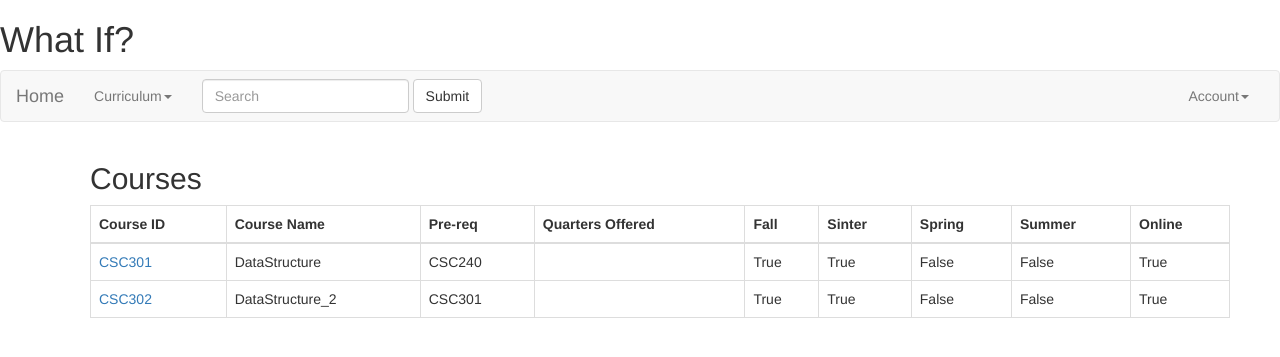
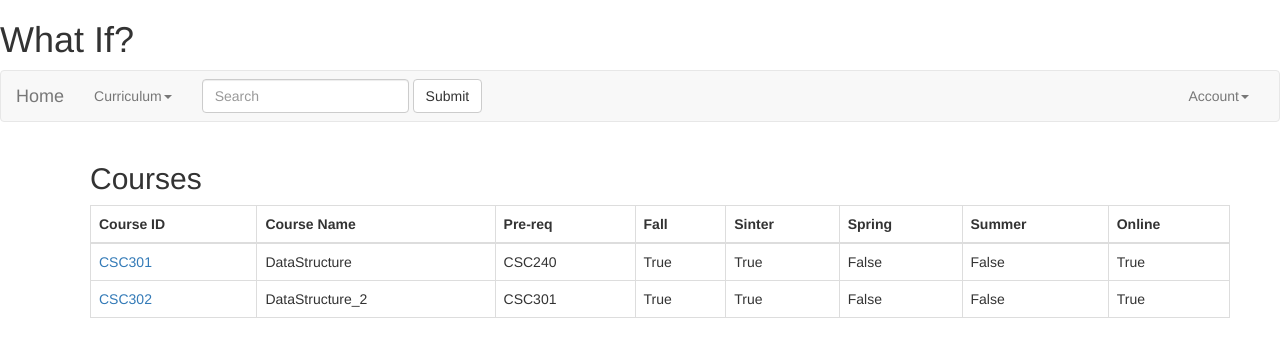
Before and after one commit to itsjessgameng/csc394softwareprojects, a Django app: page /cslist/ in a window 1280 px wide. Shown: the top 357 px of the page. Run offline with Django 3.2, Linux system fonts and the light colour scheme; data comes from the database, SQL or seed files in the repository; both versions use the stored data as it was after the commit; some libraries are stand-ins or nearby versions.

```diff
--- a/csc394project_master/src/templates/cs_Courses.html
+++ b/csc394project_master/src/templates/cs_Courses.html
@@ -219,7 +219,6 @@
           <th>Course ID</th>
           <th>Course Name</th>
           <th>Pre-req</th>
-          <th>Quarters Offered</th>
           <th>Fall</th>
           <th>Sinter</th>
           <th>Spring</th>
@@ -233,7 +232,6 @@
           <td><a href='/csdetail/{{obj.id}}'>{{obj.course_id}}</a></br></td>
           <td>{{obj.course_name}}</br></td>
           <td>{{obj.pre_req}}</br></td>
-          <td>{{obj.quarter_ava }}</br></td>
           <td>{{obj.fall }}</br></td>
           <td>{{obj.winter }}</br></td>
           <td>{{obj.spring }}</br></td>
--- a/csc394project_master/src/templates/is_Courses.html
+++ b/csc394project_master/src/templates/is_Courses.html
@@ -219,7 +219,6 @@
           <th>Course Name</th>
           <th>Pre-req</th>
           <th>Concentration</th>
-          <th>Quarters Offered</th>
           <th>Fall</th>
           <th>Winter</th>
           <th>Spring</th>
@@ -238,7 +237,7 @@
           <td>{{obj.winter }}</br></td>
           <td>{{obj.spring }}</br></td>
           <td>{{obj.summer }}</br></td>
-          <td>{{obj.online }}</br></td>
+          <td>{{obj.online}}</br></td>
           </tr>
         {% endfor %}
         </tbody>
```
Also changed, not shown: csc394project_master/src/db.sqlite3.
